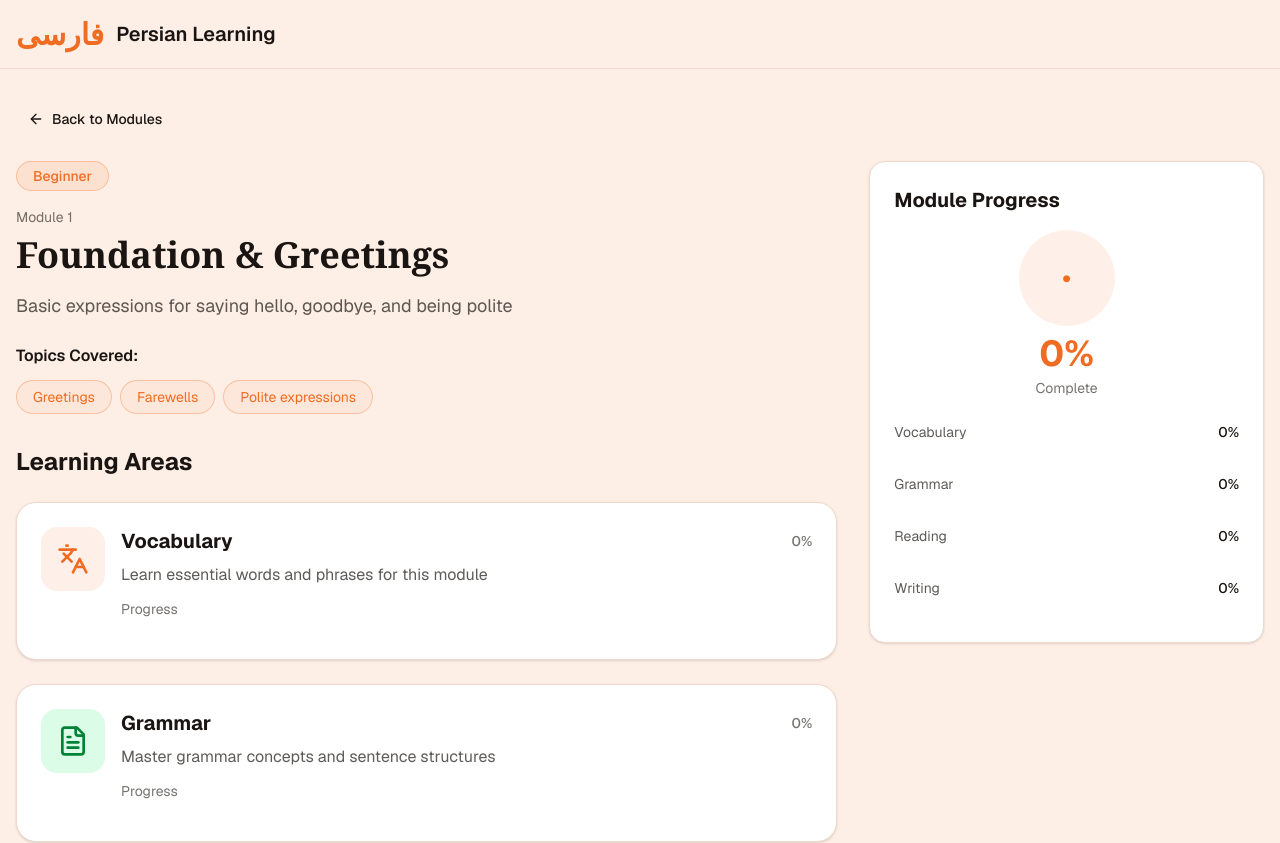
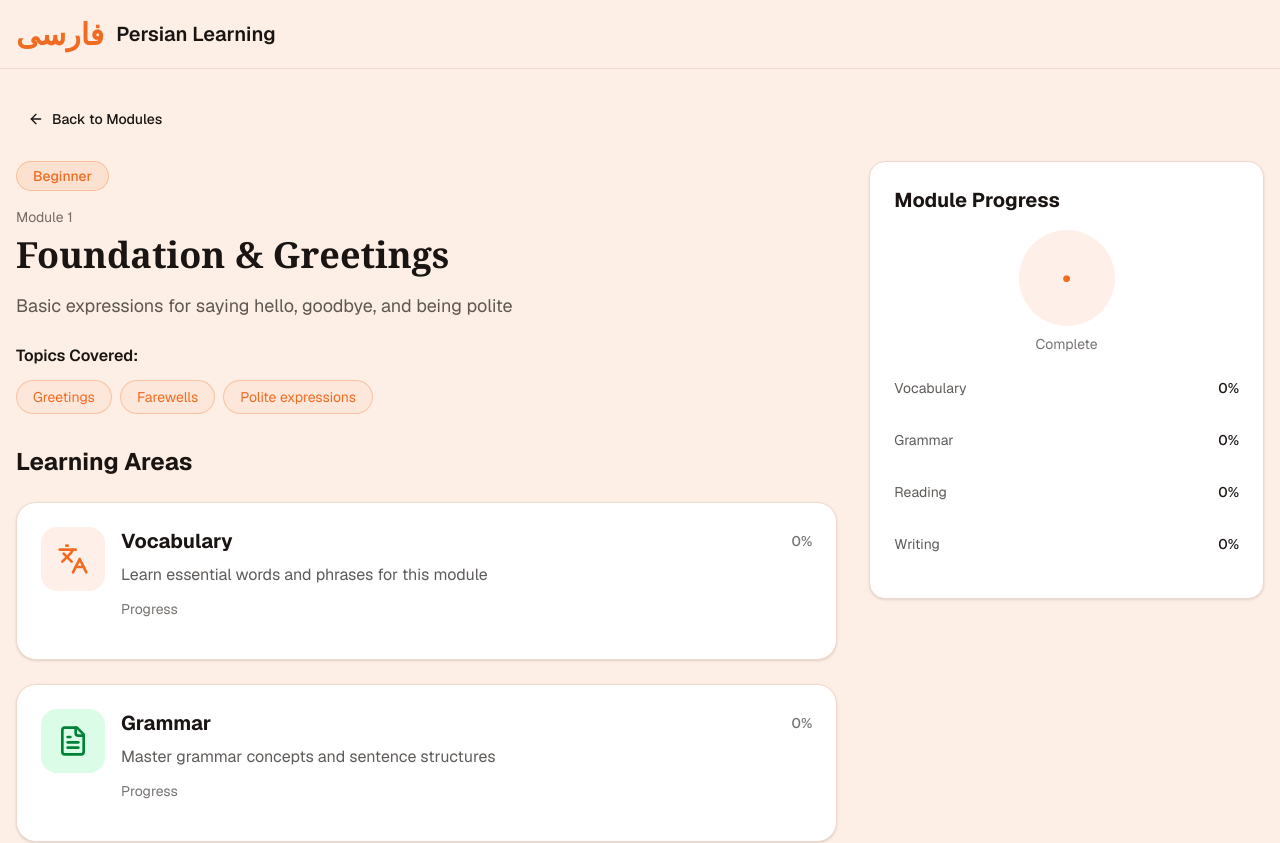
Before and after one commit to arianawarden-code/persian-learning-v3, a Next.js app: page /modules/1 in a window 1280 px wide. Shown: the top 843 px of the page. Built offline with nearby package versions, Linux system fonts and the light colour scheme.

Commit message:
Remove duplicate percentage and move Complete label below progress circle
Co-Authored-By: Claude Opus 4.6 <noreply@anthropic.com>

```diff
--- a/components/module-progress-sidebar.tsx
+++ b/components/module-progress-sidebar.tsx
@@ -26,7 +26,6 @@ export function ModuleProgressSidebar({
               </span>
             </div>
           </div>
-          <div className="mb-1 text-4xl font-bold text-terracotta">{overallProgress}%</div>
           <div className="text-sm text-charcoal/60">Complete</div>
         </div>
 
```
